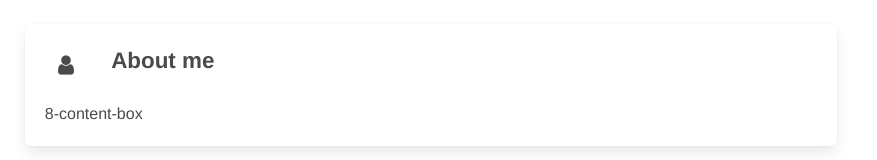
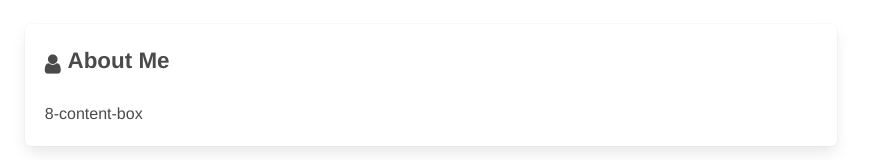
Before and after one commit to watcharaphat/vue-profile, a Vue app: page /content in a window 1280 px wide. Shown: the top 160 px of the page, without its empty margins (0-877 px from the left). Built offline with nearby package versions, Linux system fonts and the light colour scheme.

Commit message:
edit content box header

```diff
--- a/src/components/box/Box.vue
+++ b/src/components/box/Box.vue
@@ -14,14 +14,12 @@
     'is-12': size === 12
   }">
     <div class="box">
-      <div class="header columns is-mobile">
-        <div class="column is-1 has-text-centered">
+      <div class="header columns">
+        <div class="column is-12">
           <span class="header-icon">
             <i class="fa fa-user" aria-hidden="true"></i>
           </span>
-        </div>
-        <div class="column">
-          About me
+          <span>About Me</span>
         </div>
       </div>
       <slot name="content"></slot>
@@ -49,7 +47,8 @@ export default {
 
 .header-icon {
   position: relative;
-  top: 5px;
+  top: 4px;
+  padding-right: 0.3em;
 }
 
 </style>
```
